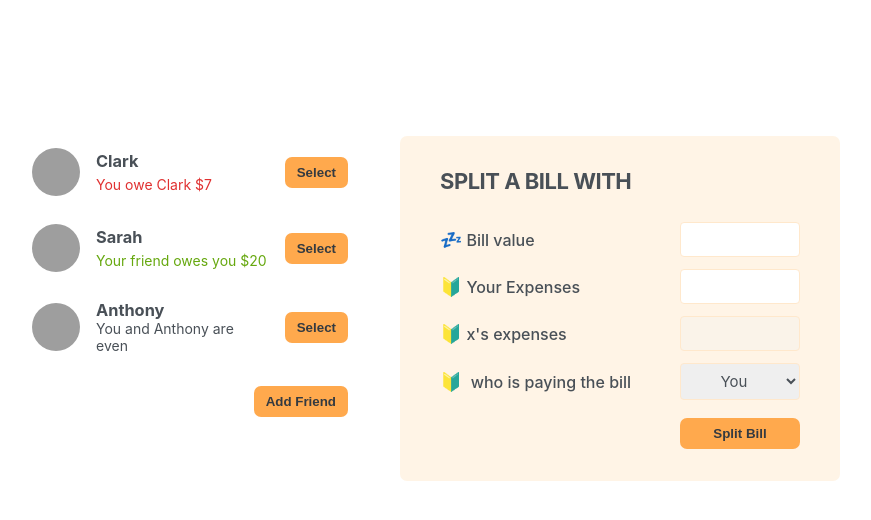
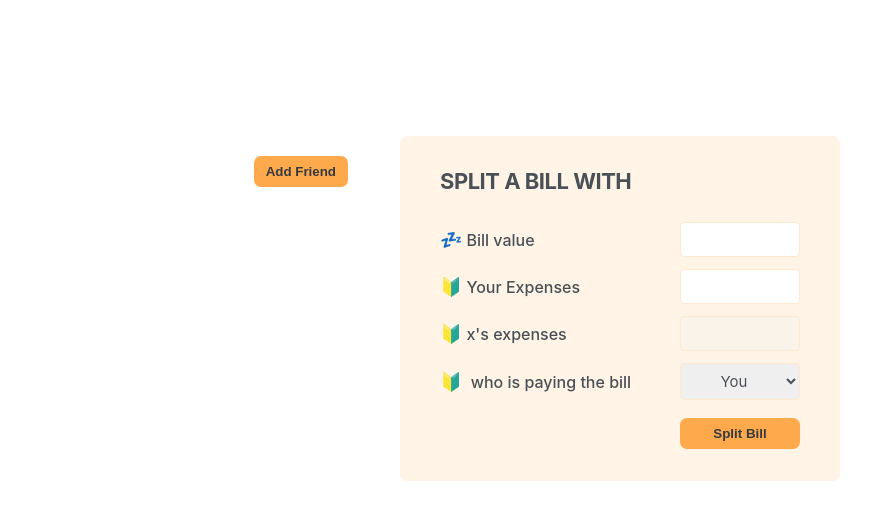
Before and after one commit to sheymantech/calculator-tip, a React (Create React App) app: page / in a window 1280 px wide. Shown: the top 520 px of the page, without its empty margins (210-1081 px from the left). Built offline with nearby package versions, Linux system fonts and the light colour scheme; grey boxes are pictures that could not be loaded.

Commit message:
new feature

```diff
--- a/src/App.js
+++ b/src/App.js
@@ -24,15 +24,22 @@ const initialFriends = [
 export default function App() {
   const [showAddFriend, setShowAddFriend] = useState(false);
 
+  const [friends, setFriends] = useState([]);
+
   function handleShowAddFriend() {
     setShowAddFriend((addFriend) => !addFriend);
+  }
+
+  function handleAddFriend(friend) {
+    setFriends((friends) => [...friends, friend]);
+    setShowAddFriend(false);
   }
 
   return (
     <div className="app">
       <div className="sidebar">
-        <FriendList />
-        {showAddFriend && <FormAddFriend />}
+        <FriendList friends={friends} />
+        {showAddFriend && <FormAddFriend onAddFriend={handleAddFriend} />}
         <Button onClick={handleShowAddFriend}>
           {showAddFriend ? "close" : "Add Friend"}
         </Button>
@@ -42,8 +49,7 @@ export default function App() {
   );
 }
 
-function FriendList() {
-  const friends = initialFriends;
+function FriendList({ friends }) {
   return (
     <ul>
       {friends.map((friend) => (
@@ -86,18 +92,21 @@ function Button({ children, onClick }) {
   );
 }
 
-function FormAddFriend() {
+function FormAddFriend({ onAddFriend }) {
   const [name, setName] = useState("");
   const [image, setImage] = useState("https://i.pravatar.cc/48");
   function handleSubmit(e) {
     e.preventDefault();
+
+    if (!name || !image) return;
     const id = crypto.randomUUID();
     const newFriend = {
       name,
       image: `${image}?=${id}`,
       balance: 0,
     };
-    console.log(newFriend);
+
+    onAddFriend(newFriend);
   }
 
   return (
```
